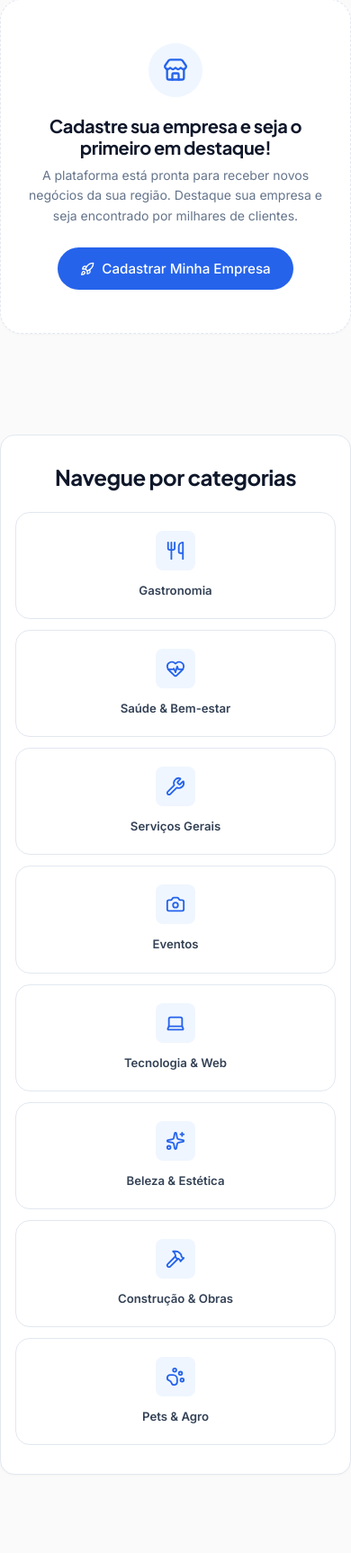
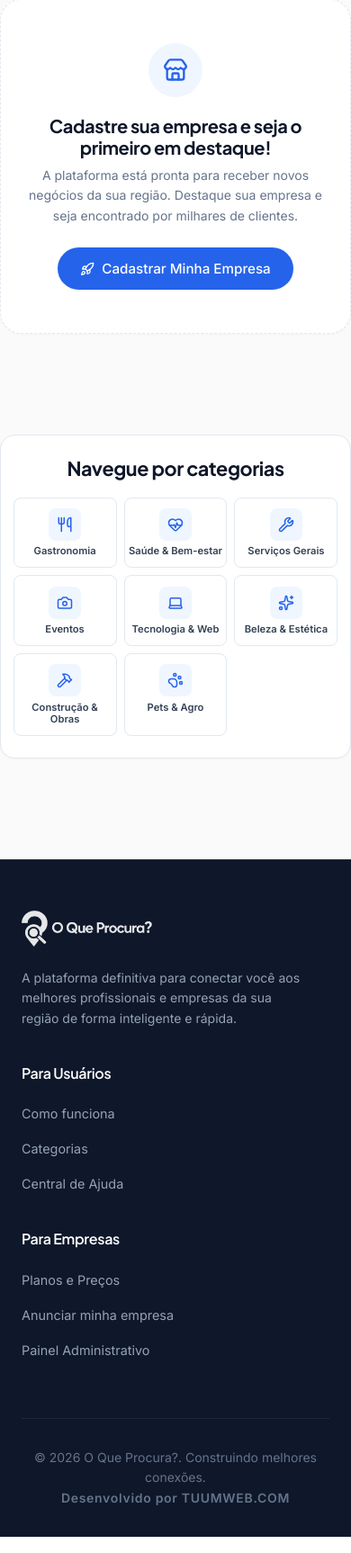
Before and after one commit to tuumwebcom-blip/oqueprocura, a Flask app: page / in a window 390 px wide. Shown: the part 702-2428 px from the top of the page at 90% size. Run offline with Flask 3, Linux system fonts and the light colour scheme; data that the repository does not hold is empty.

Commit message:
Otimizar categorias no mobile: 3 colunas compactas, icones menores e reducao de scroll

```diff
--- a/static/css/style.css
+++ b/static/css/style.css
@@ -298,11 +298,17 @@ input, textarea, select { font-family: inherit; }
 .rating { display: flex; align-items: center; gap: 0.25rem; color: var(--color-text-dark); font-weight: 600; font-size: 0.875rem; }
 .rating svg { color: var(--color-warning); fill: var(--color-warning); }
 
-/* Category Pills */
+/* Category Grid & Pills */
+.category-grid {
+  display: grid;
+  grid-template-columns: repeat(4, 1fr);
+  gap: 1.5rem;
+}
 .category-pill {
   display: flex; flex-direction: column; align-items: center; gap: 1rem;
   padding: 2rem 1.5rem; background: var(--color-surface); border-radius: var(--radius-lg);
   border: 1px solid var(--color-border); transition: all var(--transition-normal); cursor: pointer;
+  text-align: center;
 }
 .category-pill:hover { border-color: var(--color-secondary); box-shadow: var(--shadow-md); transform: translateY(-2px); }
 .category-icon-wrapper {
@@ -609,31 +615,43 @@ body.has-mobile-cta {
   }
 
   .category-section-box {
-    padding: 2rem 1rem;
+    padding: 1.5rem 0.85rem !important;
     border-radius: var(--radius-lg);
   }
   .category-section-box h2 {
-    font-size: 1.5rem !important;
-    margin-bottom: 1.5rem !important;
+    font-size: 1.35rem !important;
+    margin-bottom: 1.15rem !important;
   }
+  .category-grid,
   .category-grid-mobile {
-    grid-template-columns: repeat(2, 1fr) !important;
-    gap: 0.75rem !important;
+    display: grid !important;
+    grid-template-columns: repeat(3, 1fr) !important;
+    gap: 0.55rem !important;
   }
   .category-pill {
-    padding: 1.25rem 0.75rem !important;
-    gap: 0.75rem !important;
+    padding: 0.75rem 0.35rem !important;
+    gap: 0.45rem !important;
+    border-radius: var(--radius-md) !important;
   }
   .category-icon-wrapper {
-    width: 44px !important;
-    height: 44px !important;
+    width: 38px !important;
+    height: 38px !important;
+    border-radius: 8px !important;
   }
-  .category-icon-wrapper svg {
-    width: 22px !important;
-    height: 22px !important;
+  .category-icon-wrapper svg,
+  .category-icon-wrapper i {
+    width: 19px !important;
+    height: 19px !important;
   }
   .category-pill span {
-    font-size: 0.825rem !important;
+    font-size: 0.725rem !important;
+    line-height: 1.2 !important;
+    text-align: center;
+    font-weight: 600 !important;
+    display: -webkit-box;
+    -webkit-line-clamp: 2;
+    -webkit-box-orient: vertical;
+    overflow: hidden;
   }
 
   /* Search Page Layout */
@@ -685,10 +703,34 @@ body.has-mobile-cta {
 }
 
 @media (max-width: 640px) {
-  /* No mobile fino (<= 640px), cards em 1 coluna com visual premium */
-  .grid-cols-4, .grid-cols-3, .grid-cols-2 {
+  /* No mobile fino (<= 640px), cards de empresas em 1 coluna com visual premium */
+  .grid-cols-4:not(.category-grid-mobile), .grid-cols-3, .grid-cols-2 {
     grid-template-columns: 1fr !important;
     gap: 1.25rem;
+  }
+  .category-grid,
+  .category-grid-mobile {
+    display: grid !important;
+    grid-template-columns: repeat(3, 1fr) !important;
+    gap: 0.5rem !important;
+  }
+  .category-pill {
+    padding: 0.7rem 0.25rem !important;
+    gap: 0.35rem !important;
+  }
+  .category-icon-wrapper {
+    width: 36px !important;
+    height: 36px !important;
+    border-radius: 8px !important;
+  }
+  .category-icon-wrapper svg,
+  .category-icon-wrapper i {
+    width: 18px !important;
+    height: 18px !important;
+  }
+  .category-pill span {
+    font-size: 0.7rem !important;
+    line-height: 1.15 !important;
   }
   .card-img-wrapper {
     height: 195px;
@@ -704,3 +746,11 @@ body.has-mobile-cta {
     display: none !important;
   }
 }
+
+@media (max-width: 330px) {
+  .category-grid,
+  .category-grid-mobile {
+    grid-template-columns: repeat(2, 1fr) !important;
+    gap: 0.45rem !important;
+  }
+}
--- a/templates/index.html
+++ b/templates/index.html
@@ -64,7 +64,7 @@
     <section class="section container">
       <div class="category-section-box">
         <h2 class="text-3xl font-bold text-center mb-10 text-primary">Navegue por categorias</h2>
-        <div class="grid grid-cols-4 gap-6 category-grid-mobile">
+        <div class="category-grid category-grid-mobile">
           <div class="category-pill" onclick="window.location.href='search.html?category=alimentacao'">
             <div class="category-icon-wrapper">
               <i data-lucide="utensils" class="w-7 h-7"></i>
```
